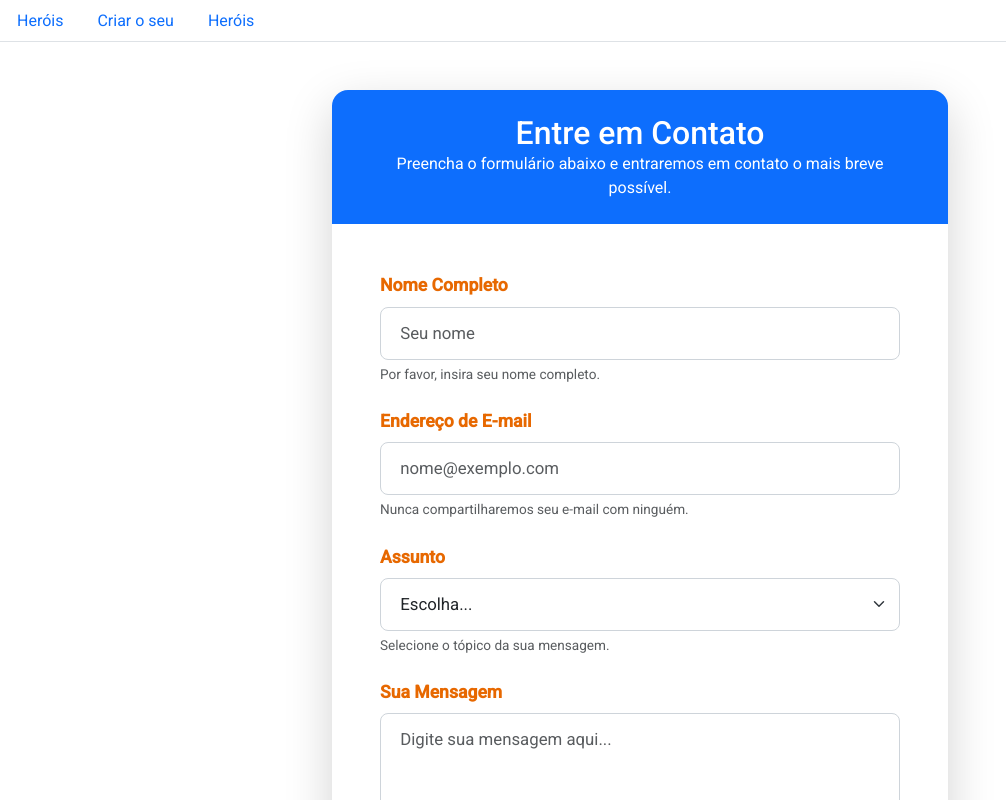
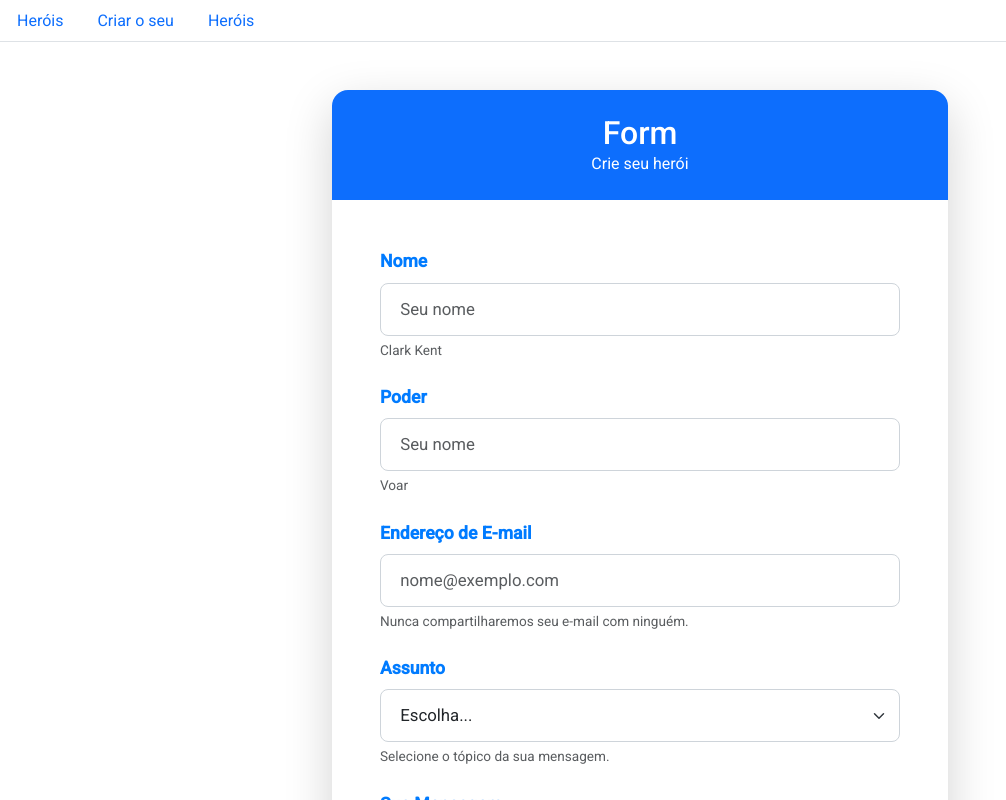
Before and after one commit to yasvizeu/webpayheroesd, an Angular app: page /create-hero in a window 1280 px wide. Shown: the top 800 px of the page, without its empty margins (0-1006 px from the left). Built offline with nearby package versions, Linux system fonts and the light colour scheme.

Commit message:
formulario

```diff
--- a/src/app/components/create-hero/create-hero.component.html
+++ b/src/app/components/create-hero/create-hero.component.html
@@ -4,15 +4,21 @@
       <div class="col-lg-8 col-md-10 col-sm-12">
         <div class="card shadow-lg border-0 rounded-lg form-card">
           <div class="card-header bg-primary text-white text-center py-4 rounded-top-lg">
-            <h2 class="mb-0">Entre em Contato</h2>
-            <p class="mb-0">Preencha o formulário abaixo e entraremos em contato o mais breve possível.</p>
+            <h2 class="mb-0">Form</h2>
+            <p class="mb-0">Crie seu herói</p>
           </div>
           <div class="card-body p-5">
             <form>
               <div class="mb-4">
-                <label for="nome" class="form-label mb-2">Nome Completo</label>
+                <label for="nome" class="form-label mb-2">Nome</label>
                 <input type="text" class="form-control form-control-lg" id="nome" placeholder="Seu nome" required>
-                <div class="form-text text-muted">Por favor, insira seu nome completo.</div>
+                <div class="form-text text-muted">Clark Kent</div>
+              </div>
+
+              <div class="mb-4">
+                <label for="nome" class="form-label mb-2">Poder</label>
+                <input type="text" class="form-control form-control-lg" id="nome" placeholder="Seu nome" required>
+                <div class="form-text text-muted">Voar</div>
               </div>
 
               <div class="mb-4">
--- a/src/app/components/create-hero/create-hero.component.scss
+++ b/src/app/components/create-hero/create-hero.component.scss
@@ -4,11 +4,11 @@
 // @import '~bootstrap/scss/bootstrap';
 
 // Variáveis SCSS para personalização
-$primary-color: #e76800; // Azul padrão do Bootstrap, você pode mudar
+$primary-color: #007bff; // Azul padrão do Bootstrap, você pode mudar
 $secondary-color: #6c757d; // Cinza
 $card-bg: #ffffff;
-$card-header-bg: #e76800;
-$text-color: #524b40; // Cor do texto geral
+$card-header-bg: $primary-color;
+$text-color: #343a40; // Cor do texto geral
 $input-border-color: #ced4da;
 $input-focus-border-color: lighten($primary-color, 15%);
 
```
